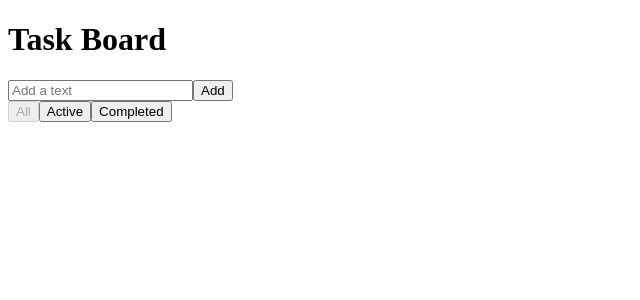
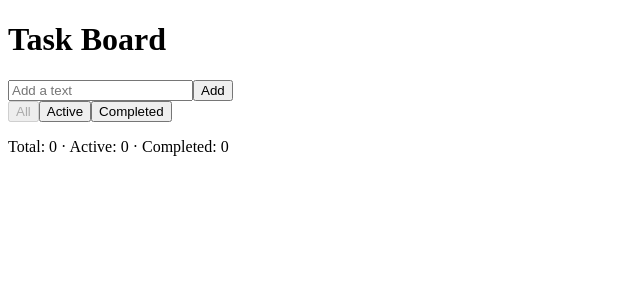
Before and after one commit to TalhaNaru/week-3, a React (Vite) app: page / in a window 1280 px wide. Shown: the top 300 px of the page, without its empty margins (0-640 px from the left). Built offline with nearby package versions, Linux system fonts and the light colour scheme.

Commit message:
feat(week-3): day 5 add live total, active and completed counts

```diff
--- a/src/App.tsx
+++ b/src/App.tsx
@@ -37,11 +37,18 @@ export default function App() {
     if (filter === 'active') return !task.completed;
     if (filter === 'completed') return task.completed;
   });
+  const totalCount = tasks.length;
+  const activeCount = tasks.filter((task) => !task.completed).length;
+  const completedCount = tasks.filter((task) => task.completed).length;
   return (
     <>
       <h1>Task Board</h1>
       <TaskInput title={title} onTitlechange={setTitle} onAdd={handleAdd} />
       <FilterBar filter={filter} onFilterChange={setFilter} />
+      <p>
+        Total: {totalCount} · Active: {activeCount} · Completed:{' '}
+        {completedCount}
+      </p>
       <TaskList
         tasks={visibleTasks}
         onToggle={handleToggle}
```
